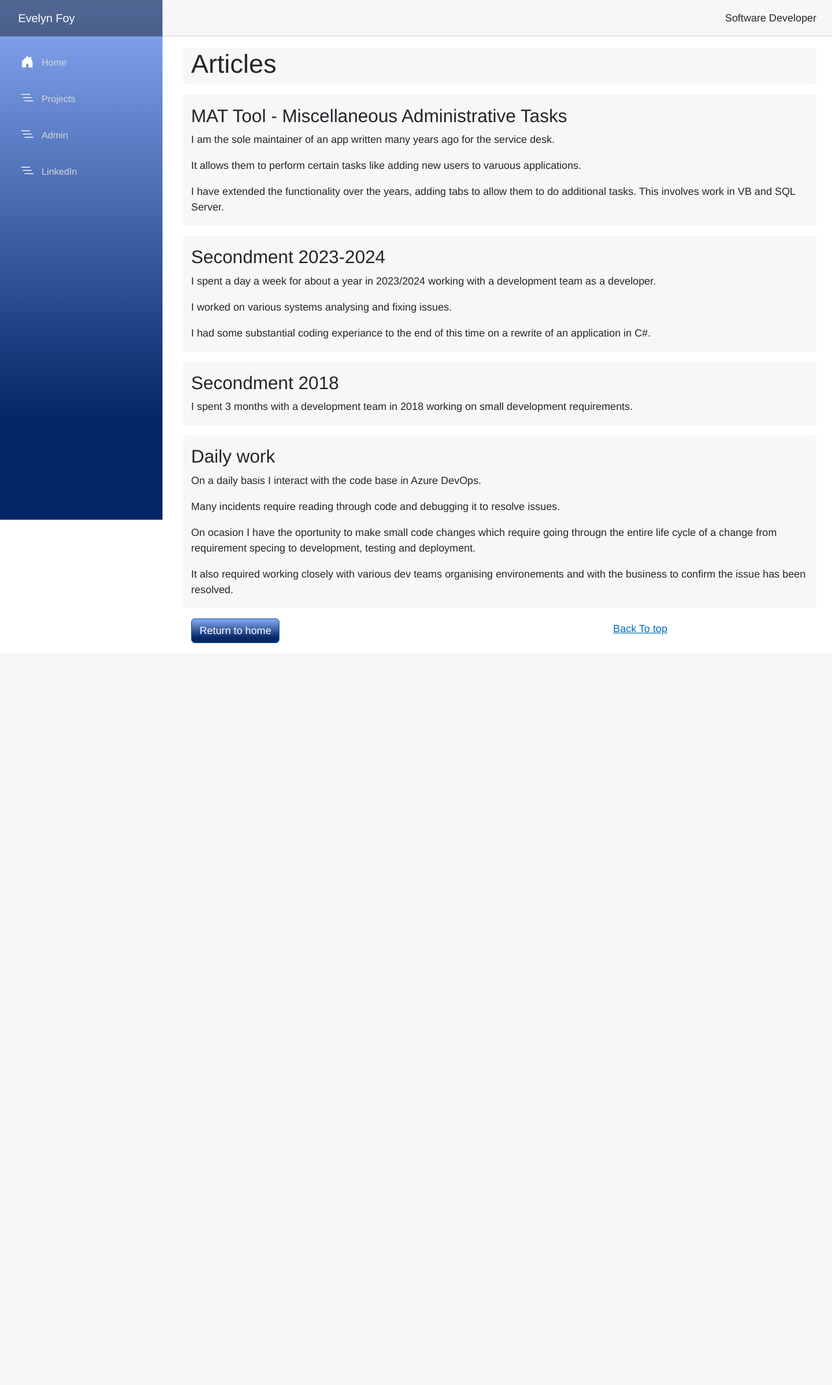
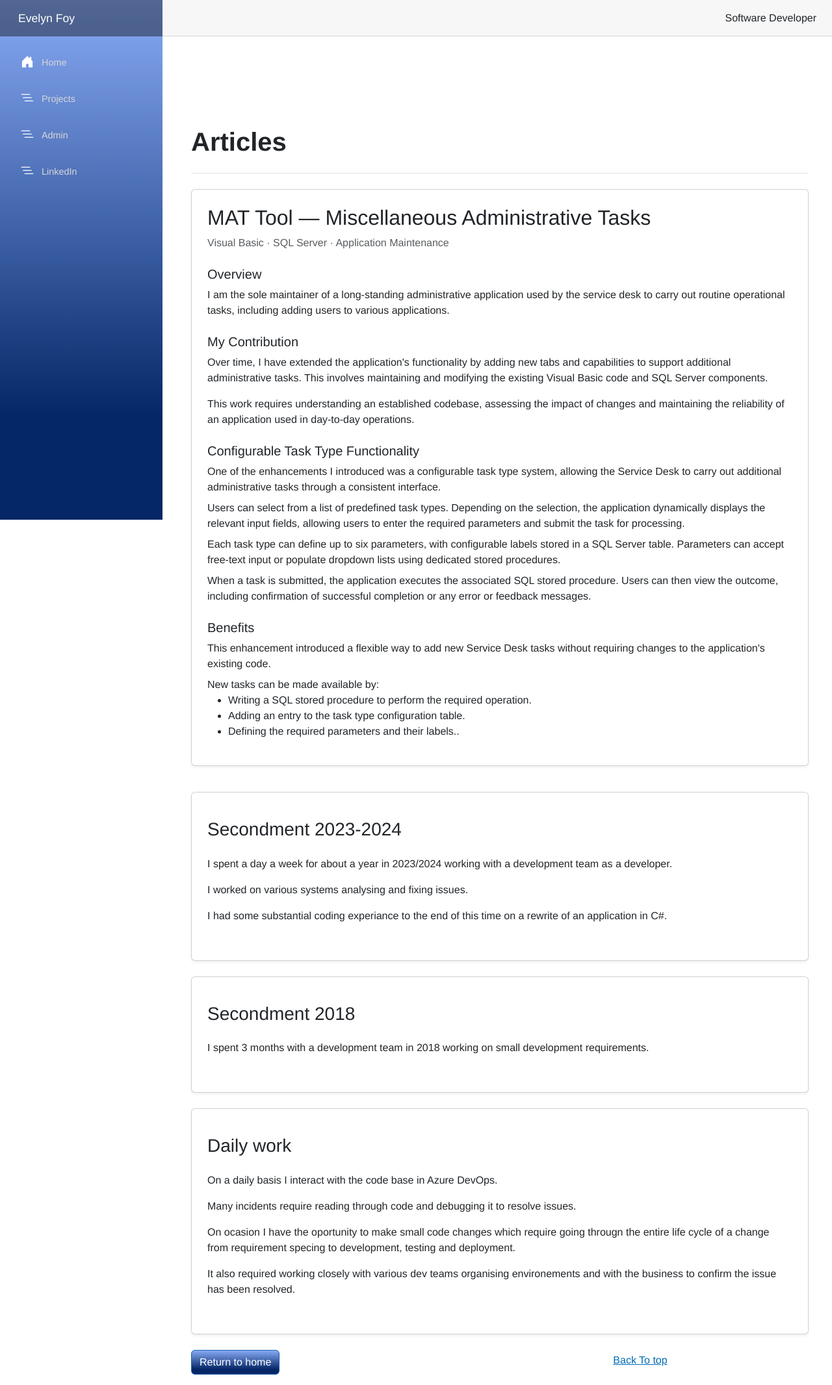
Before and after one commit to evelynfoy/blazor-website, an ASP.NET Core app: page /articles in a window 1280 px wide. Shown: the whole page at 65% size. Before the commit the page ends 990 px from the top, so only its background shows below. Run offline with ASP.NET Core 8, Linux system fonts and the light colour scheme; style sheets or scripts are compiled from the project's sources.

Commit message:
#1 - Added content to Mat Tool and re-styled

```diff
--- a/EFBlazorWebAppWebsite/Components/Pages/Articles.razor
+++ b/EFBlazorWebAppWebsite/Components/Pages/Articles.razor
@@ -1,53 +1,162 @@
 @page "/articles"
 @rendermode InteractiveServer
 @inject NavigationManager navigationManager
+
 <div class="container">
-    <div class="row mb-3" style="background-color: #f7f7f7;">
-        <div class="col" >
-            <h1 id="top">Articles</h1>
+    <div class="py-4 py-md-5 mb-4" id="top"></div>
+
+    @* Page header *@
+    <header class="mb-4 pb-3 border-bottom">
+        <h1 class="display-6 fw-bold">
+            Articles
+        </h1>
+    </header>
+
+    @* MAT Tool *@
+    <section class="card shadow-sm" id="matTool">
+        <div class="card-body p-4">
+            <h2 class="card-title">
+                MAT Tool — Miscellaneous Administrative Tasks
+            </h2>
+
+            <p class="text-body-secondary">
+                Visual Basic · SQL Server · Application Maintenance
+            </p>
+
+            <h3 class="h5 mt-4">Overview</h3>
+
+            <p>
+                I am the sole maintainer of a long-standing administrative
+                application used by the service desk to carry out routine
+                operational tasks, including adding users to various
+                applications.
+            </p>
+
+            <h3 class="h5 mt-4">My Contribution</h3>
+
+            <p>
+                Over time, I have extended the application's functionality
+                by adding new tabs and capabilities to support additional
+                administrative tasks. This involves maintaining and
+                modifying the existing Visual Basic code and SQL Server
+                components.
+            </p>
+
+            <p class="mb-0">
+                This work requires understanding an established codebase,
+                assessing the impact of changes and maintaining the
+                reliability of an application used in day-to-day operations.
+            </p>
+
+            <h3 class="h5 mt-4">Configurable Task Type Functionality</h3>
+
+            <p class="mb-2">
+                One of the enhancements I introduced was a configurable task type system,
+                allowing the Service Desk to carry out additional administrative tasks
+                through a consistent interface.
+            </p>
+
+            <p class="mb-2">
+                Users can select from a list of predefined task types. Depending on the selection,
+                the application dynamically displays the relevant input fields, allowing users to enter
+                the required parameters and submit the task for processing.
+            </p>
+
+            <p class="mb-2">
+                Each task type can define up to six parameters, with configurable labels stored in a SQL Server table.
+                Parameters can accept free-text input or populate dropdown lists using dedicated stored procedures.
+            </p>
+
+            <p class="mb-2">
+                When a task is submitted, the application executes the associated SQL stored procedure.
+                Users can then view the outcome, including confirmation of successful completion or any error
+                or feedback messages.
+            </p>
+
+            <h3 class="h5 mt-4">Benefits</h3>
+
+            <p class="mb-2">
+                This enhancement introduced a flexible way to add new Service Desk tasks without requiring
+                changes to the application's existing code.
+            </p>
+
+            <p class="mb-0">
+                New tasks can be made available by:
+            </p>
+
+            <ul>
+                <li>
+                    Writing a SQL stored procedure to perform the required operation.
+                </li>
+                <li>
+                    Adding an entry to the task type configuration table.
+                </li>
+                <li>
+                    Defining the required parameters and their labels..
+                </li>
+            </ul>
+
         </div>
-    </div>
-    <div class="row mb-3 pt-3" style="background-color: #f7f7f7;">
-        <div class="col" >
-            <article>
-                <h3 id="matTool">MAT Tool - Miscellaneous Administrative Tasks</h3>
-                <p>I am the sole maintainer of an app written many years ago for the service desk.</p>
-                <p>It allows them to perform certain tasks like adding new users to varuous applications.</p>
-                <p>I have extended the functionality over the years, adding tabs to allow them to do additional tasks. This involves work in VB and  SQL Server.</p>
-            </article>
+    </section>
+
+    @* Secondments *@
+    <div class="py-2 mb-4" id="secondments"></div>
+
+     @* Secondment 2023-2024 *@
+    <section class="card shadow-sm mb-4">
+
+        <div class="card-body p-4">
+            <div class="row mb-3 pt-3">
+                <h3 class="h3 card-title">Secondment 2023-2024</h3>
+                <p class="mt-3">
+                    I spent a day a week for about a year in 2023/2024 working with a development team as a developer.
+                    </p>
+                <p>
+                    I worked on various systems analysing and fixing issues.
+                    </p>
+                <p>
+                    I had some substantial coding experiance to the end of this time on a rewrite of an application in C#.
+                </p>
+            </div>
         </div>
-    </div>
-    <div class="row mb-3 pt-3" style="background-color: #f7f7f7;">
-        <div class="col" >
-            <article>
-                <h3 id="secondment2023">Secondment 2023-2024</h3>
-                <p>I spent a day a week for about a year in 2023/2024 working with a development team as a developer.</p>
-                <p>I worked on various systems analysing and fixing issues. </p>
-                <p>I had some substantial coding experiance to the end of this time on a rewrite of an application in C#.</p>
-            </article>
-        </div>
-    </div>
-    <div class="row mb-3 pt-3" style="background-color: #f7f7f7;">
-        <div class="col" >
-            <article>
-                <h3 id="secondment2018">Secondment 2018</h3>
-                <p>
+    </section>
+
+    @* Secondment 2018 *@
+    <section class="card shadow-sm mb-4">
+
+        <div class="card-body p-4">
+            <div class="row mb-3 pt-3">
+                <h3 class="card-title">Secondment 2018</h3>
+                <p class="mt-3">
                     I spent 3 months with a development team in 2018 working on small development requirements.
                 </p>
-            </article>
+            </div>
         </div>
-    </div>
-    <div class="row mb-3 pt-3" style="background-color: #f7f7f7;">
-        <div class="col" >
-            <article>
-                <h3 id="dailyWork">Daily work</h3>
-                <p>On a daily basis I interact with the code base in Azure DevOps. </p>
-                <p>Many incidents require reading through code and debugging it to resolve issues.</p>
-                <p>On ocasion I have the oportunity to make small code changes which require going througn the entire life cycle of a change from requirement specing to development, testing and deployment. </p>
-                <p>It also required working closely with various dev teams organising environements and with the business to confirm the issue has been resolved.</p>
-            </article>
+    </section>
+
+    @* Daily work *@
+    <section class="card shadow-sm mb-4" id="dailyWork">
+
+        <div class="card-body p-4">
+            <div class="row mb-3 pt-3">
+                <h3 class="card-title">Daily work</h3>
+                <p class="mt-3">
+                    On a daily basis I interact with the code base in Azure DevOps.
+                </p>
+                <p>
+                    Many incidents require reading through code and debugging it to resolve issues.
+                </p>
+                <p>
+                    On ocasion I have the oportunity to make small code changes which require going througn the entire life cycle of a change from requirement specing to development, testing and deployment.
+                </p>
+                <p>
+                    It also required working closely with various dev teams organising environements and with the business to confirm the issue has been resolved.
+                </p>
+
+            </div>
         </div>
-    </div>
+    </section>
+
     <div class="row mb-3">
         <div class="col-8">
             <button class="btn btn-primary" @onclick="() => ReturnButton()">Return to home</button>
--- a/EFBlazorWebAppWebsite/Components/Pages/Home.razor
+++ b/EFBlazorWebAppWebsite/Components/Pages/Home.razor
@@ -413,17 +413,17 @@
         Application Monitoring System
     </a>
 
-    <a href="/articles#matTool"
+    <a href="/articles#top"
        class="btn btn-outline-secondary me-2 mb-2">
         The MAT Tool
     </a>
 
-    <a href="/articles#matTool"
+    <a href="/articles#secondments"
        class="btn btn-outline-secondary me-2 mb-2">
         Secondments
     </a>
 
-    <a href="/articles#matTool"
+    <a href="/articles#dailywork"
        class="btn btn-outline-secondary me-2 mb-2">
         Daily Work
     </a>
```
